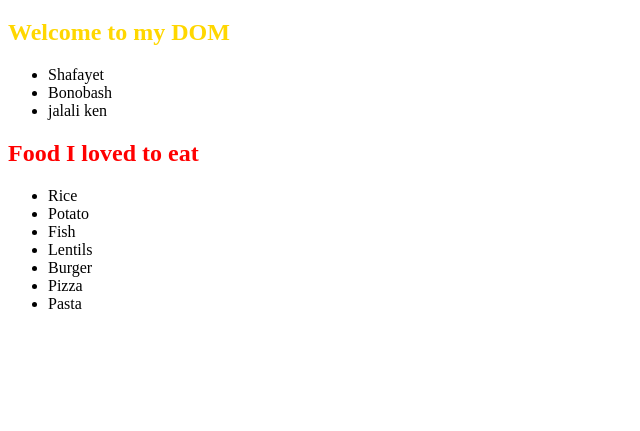
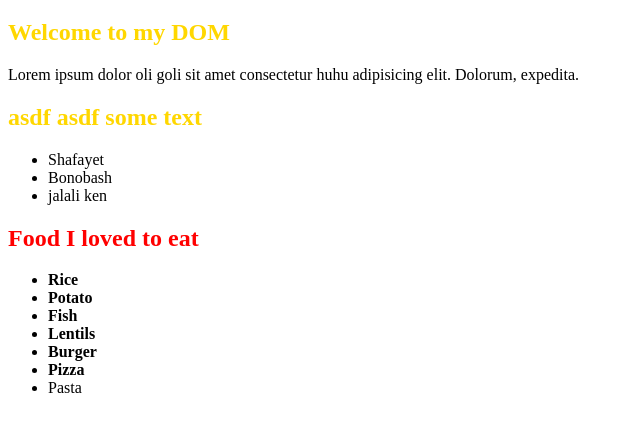
Before and after one commit to MasumRezaMunna/DOM, a plain HTML site: page index.html in a window 1280 px wide. Shown: the part 61-492 px from the top of the page, without its empty margins (0-640 px from the left). Drawn offline with Linux system fonts and the light colour scheme.

Commit message:
traversing dom - querySelector, querySelectorAll

```diff
--- a/index.html
+++ b/index.html
@@ -11,21 +11,29 @@
         #Food-title{
             color: red;
         }
+
+        .food .foreign {
+            font-weight: 900;
+        }
     </style>
 </head>
 <body>
     <header>
         <h1>This is my header no banner</h1>
     </header>
-    <section>
+    <section id="old-dhaka" class="songs">
         <h1>Welcome to my DOM</h1>
+        <p>
+            Lorem ipsum dolor <span>oli goli</span> sit amet consectetur <span>huhu</span> adipisicing elit. Dolorum, expedita.
+        </p>
+        <h1>asdf asdf <span>some text</span></h1>
     <ul>
         <li>Shafayet</li>
         <li>Bonobash</li>
         <li id="band">Jalali Set</li>
     </ul>
     </section>
-    <section>
+    <section class="food">
         <h1 id="Food-title">
             Foods I love
         </h1>
@@ -69,19 +77,26 @@
         // get elements by id
 
         const foodTitleH1 = document.getElementById('Food-title');
-        console.log(foodTitleH1.innerText)
+        // console.log(foodTitleH1.innerText)
         foodTitleH1.innerText = 'Food I loved to eat';
 
         const bandElement = document.getElementById('band');
-        console.log(bandElement)
+        // console.log(bandElement)
         bandElement.innerText = 'jalali ken'
 
         // get elements by class name
 
         const foreignElements = document.getElementsByClassName('foreign');
-        console.log(foreignElements);
+        // console.log(foreignElements);
         for(const element of foreignElements){
-            console.log(element)
+            // console.log(element)
+        }
+
+        // query selector all
+
+        const spanElements = document.querySelectorAll('#old-dhaka p span');
+        for(const span of spanElements){
+            // console.log(span.innerText);
         }
 
     </script>
```
